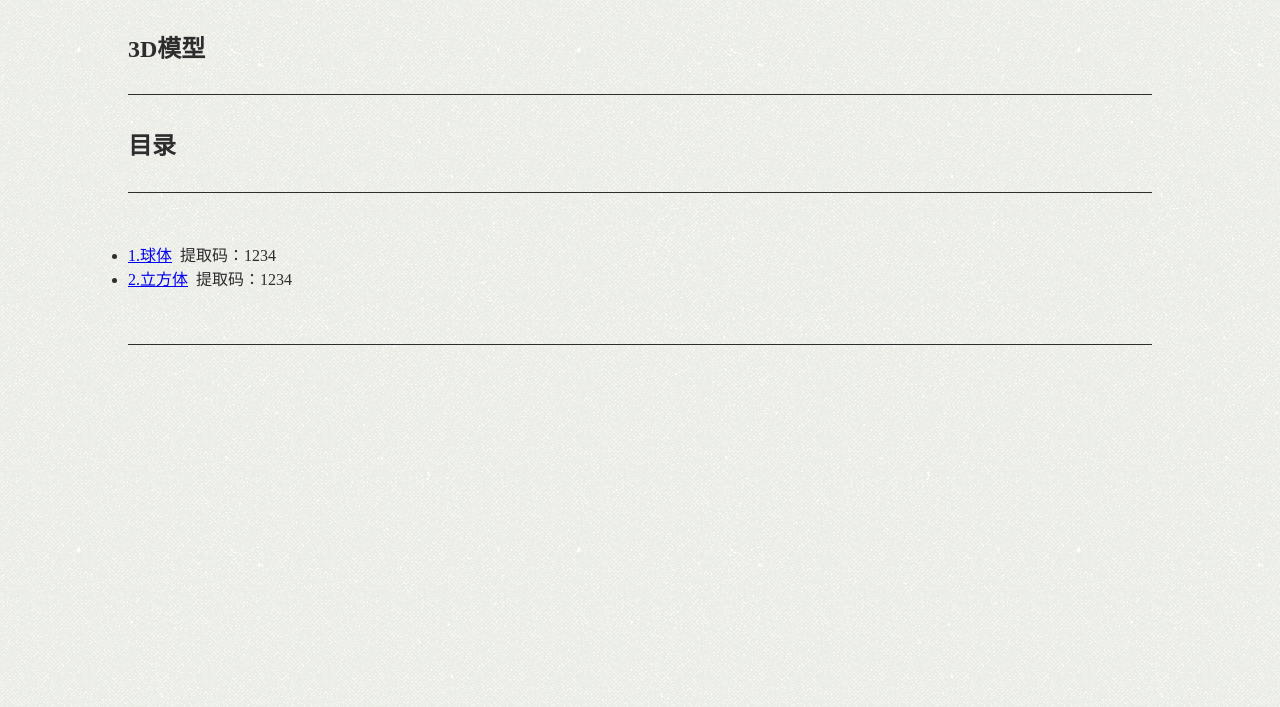
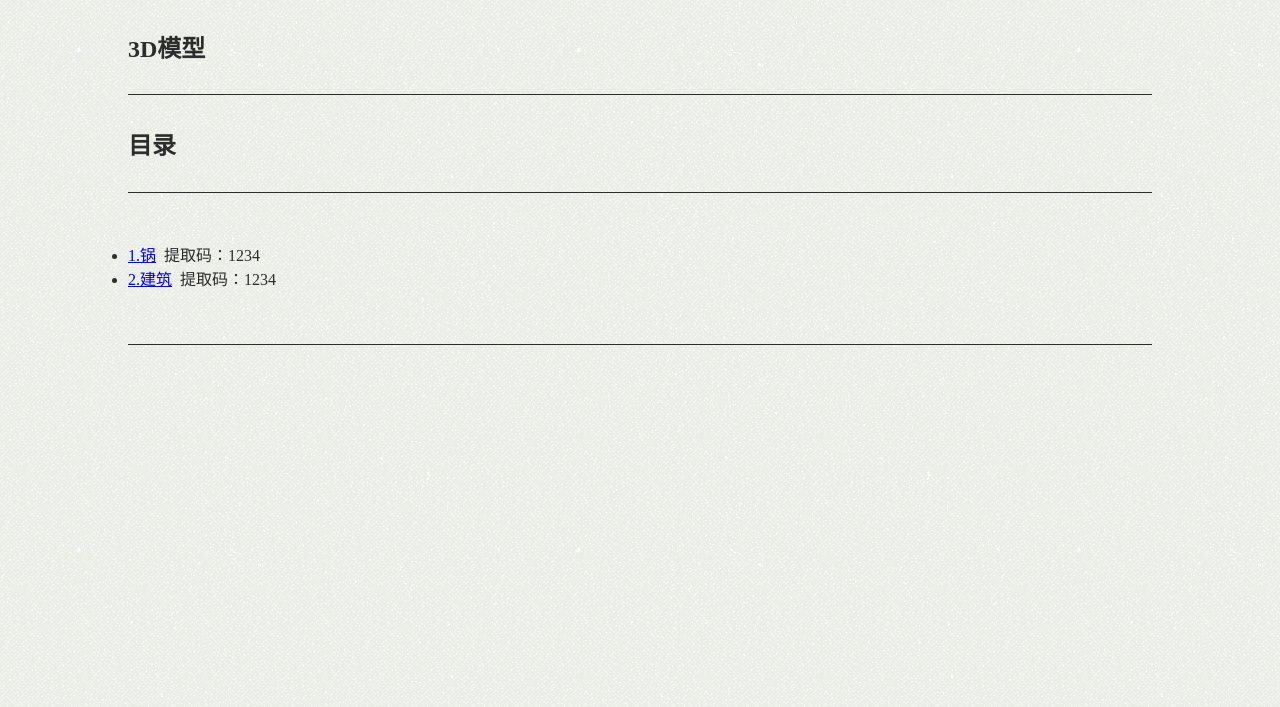
Before and after one commit to ultramanggg/home, a plain HTML site: page Item/baiduYUN/3DmoXing.html in a window 1280 px wide. Shown: the part 93-800 px from the top of the page. Drawn offline with Linux system fonts and the light colour scheme.

Commit message:
sss
Signed-off-by: zsl <524160945@qq.com>

```diff
--- a/Item/baiduYUN/3DmoXing.html
+++ b/Item/baiduYUN/3DmoXing.html
@@ -52,10 +52,10 @@
 
 
 
-						   			     <li><a href="https://pan.baidu.com/s/1_9DEs0prC8eh1IP6qxmepA?pwd=1234" >
-						   			     1.球体</a>&nbsp;&nbsp;提取码：1234</li>
-						   			     <li><a href="https://pan.baidu.com/s/1LIMNsP8LE2V-aN2duK4pcA?pwd=1234">
-						   			     2.立方体</a>&nbsp;&nbsp;提取码：1234</li>
+						   			     <li><a href="https://pan.baidu.com/s/1dxAgE7tzaRuyus7y5Y5sDg?pwd=1234 " >
+						   			     1.锅</a>&nbsp;&nbsp;提取码：1234</li>
+						   			     <li><a href="https://pan.baidu.com/s/1Cg5C8epa670SiX0j6pOkvw?pwd=1234 ">
+						   			     2.建筑</a>&nbsp;&nbsp;提取码：1234</li>
 
 
 						   			   </ul>
```
Also changed, not shown: Item/novel/novel02.html (+1 -1 lines), Item/pic.html (+3 -3 lines), images/slideshow/2.jpeg (added), 1 other file.
